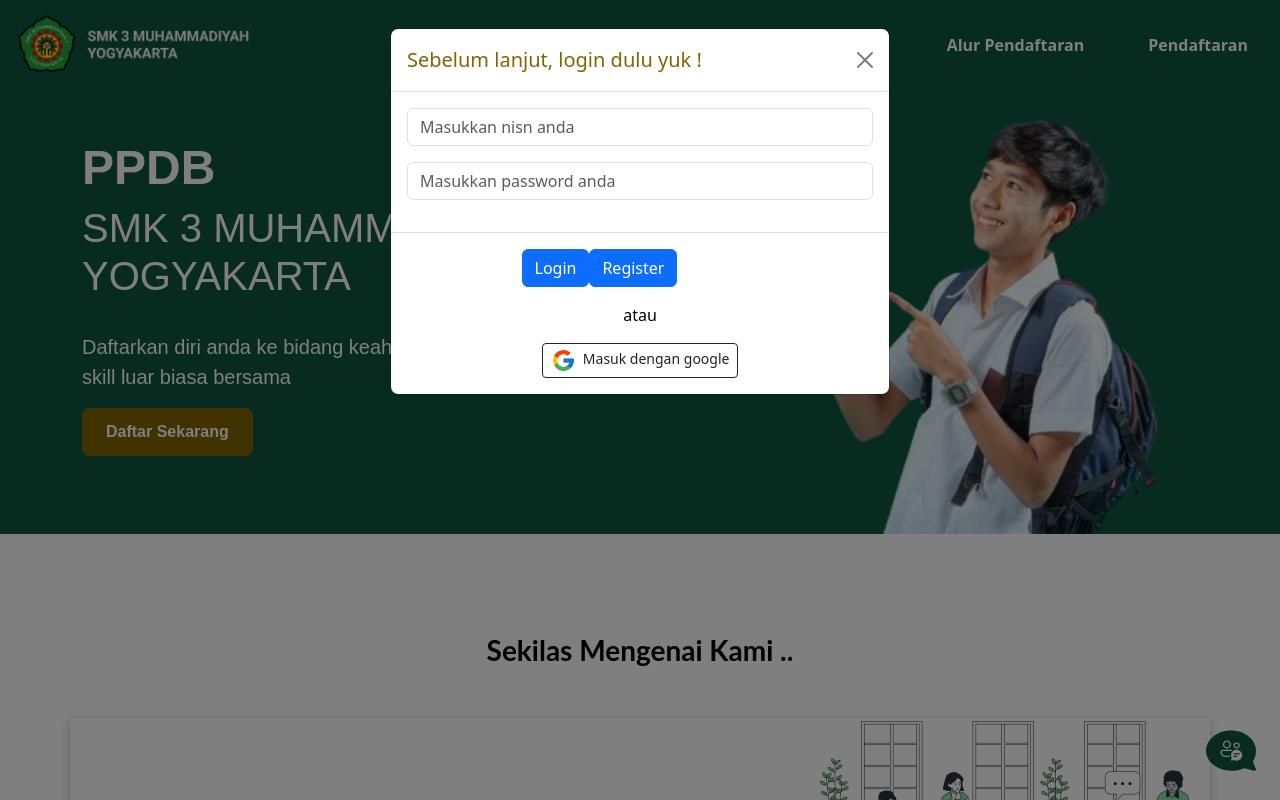
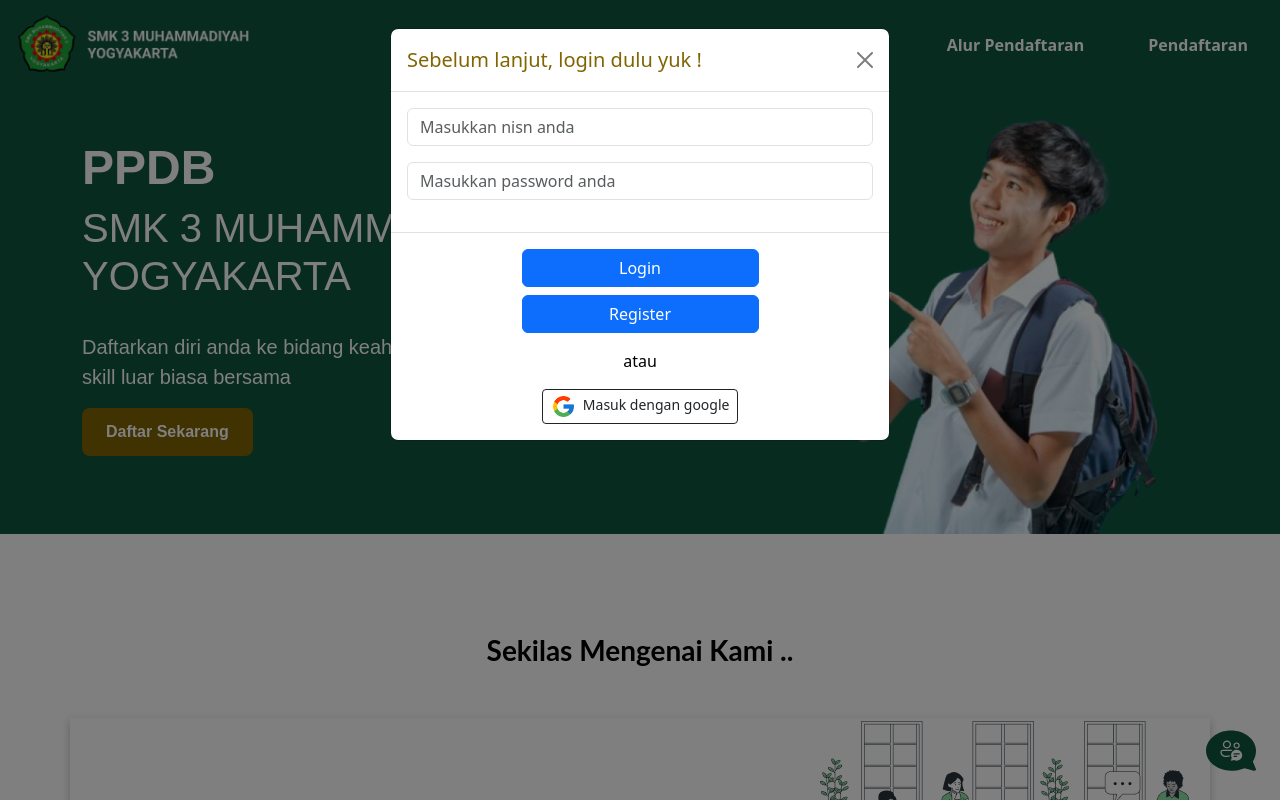
Before and after one commit to QIAF/ppdb-smk-muhammadiyah-3, a React (Vite) app: page / in a window 1280 px wide. Both pictures are taken after a click on the link "Pendaftaran". Shown: the top 800 px of the page. Built offline with nearby package versions, Linux system fonts and the light colour scheme.

Commit message:
fixed for testing

```diff
--- a/src/pages/Login/Login.jsx
+++ b/src/pages/Login/Login.jsx
@@ -8,7 +8,7 @@ import axios from "axios";
 import Register from "./Register";
 import Cookies from "js-cookie";
 import { Button } from "../../components/Ui/Button/Button";
-import { loginData, validateLogin } from "../../Utils/validation";
+import { loginData } from "../../Utils/validation";
 
 export const Login = ({ title, props }) => {
   const { id } = useParams();
@@ -179,7 +179,7 @@ export const Login = ({ title, props }) => {
                 <ErrMsg msg={error.password} />
               </div>
               <div className="modal-footer">
-                <div className="=gap-2 col-6 mx-auto">
+                <div className="= d-grid gap-2 col-6 mx-auto">
                   <Button
                     className="btn btn-primary"
                     type="submit"
```
